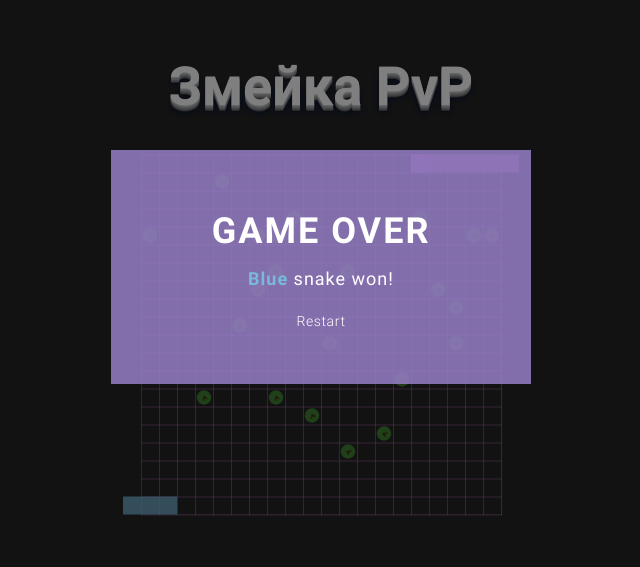
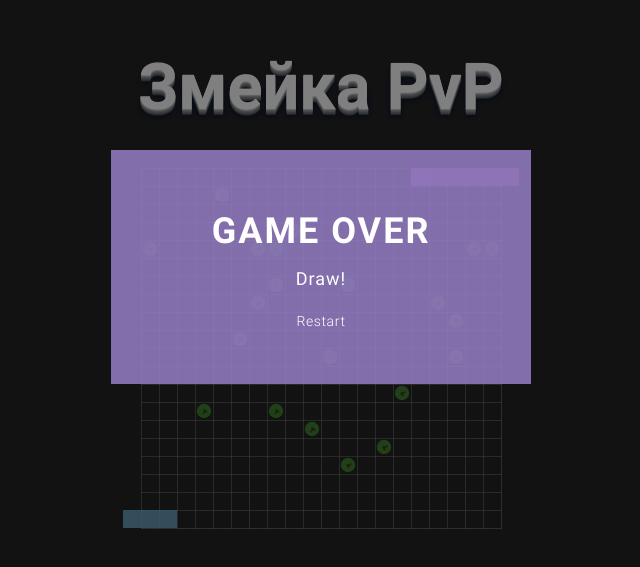
Before and after one commit to ollikkom/course_w, a plain HTML site: page index.html in a window 1280 px wide. Shown: the part 133-700 px from the top of the page, without its empty margins (319-959 px from the left). Drawn offline with Linux system fonts and the light colour scheme.

Commit message:
Draw if both snakes out of area, new grid color :)

```diff
--- a/js/scripts.js
+++ b/js/scripts.js
@@ -159,13 +159,20 @@ class Snake {
         const maxVal = game.areaSize - 1;
         const opponentSnake = this.id === 1 ? game.snake2 : game.snake1;
         const opponentHead = opponentSnake.coords[0];
+        const checkOutOfArea = (head) => head.x[0] < 0 || head.x[0] > maxVal || head.y[0] < 0 || head.y[0] > maxVal;
 
-        const outOfArea = thisHead.x[0] < 0 || thisHead.x[0] > maxVal || thisHead.y[0] < 0 || thisHead.y[0] > maxVal;
+        const thisOutOfArea = checkOutOfArea(thisHead);
+        const opponentOutOfArea = checkOutOfArea(opponentHead);
         const headOnCollision = opponentHead.x[0] == thisHead.x[0] && opponentHead.y[0] == thisHead.y[0];
 
-        if (outOfArea)  {
-            game.gameOver(this.id);
-            return;
+        if (thisOutOfArea)  {
+            if (opponentOutOfArea) {
+                game.gameOver(0);
+                return;
+            } else {
+                game.gameOver(this.id);
+                return;
+            }
         }
         if (headOnCollision) {
             game.gameOver(0);
--- a/less/styles.less
+++ b/less/styles.less
@@ -34,17 +34,17 @@ a {
 }
 h1 {
   color: #FFF;
-  font-size: 60px;
+  font-size: 72px;
   text-shadow: 0px 1px 0 #c7c8ca, 0px 2px 0px #b1b3b6, 0px 3px 0px #9d9fa2, 0px 4px 0px #8a8c8e, 0px 5px 0px #77787b, 0px 6px 0px #636466, 0px 7px 0px #4d4d4f, 0px 8px 7px #001135;
 }
 .gameGrid {
   /*background-color: transparent;*/
   /*background-image: linear-gradient(0deg, transparent 24%, rgba(255, 255, 255, .05) 25%, rgba(255, 255, 255, .05) 26%, transparent 27%, transparent 74%, rgba(255, 255, 255, .05) 75%, rgba(255, 255, 255, .05) 76%, transparent 77%, transparent), linear-gradient(90deg, transparent 24%, rgba(255, 255, 255, .05) 25%, rgba(255, 255, 255, .05) 26%, transparent 27%, transparent 74%, rgba(255, 255, 255, .05) 75%, rgba(255, 255, 255, .05) 76%, transparent 77%, transparent);*/
   background-size: @gridSize @gridSize;
-  background-image: linear-gradient(to right, rgba(220, 119, 208, 0.4) 1px, transparent 1px), linear-gradient(to bottom, rgba(220, 119, 208, 0.4) 1px, transparent 1px);
+  background-image: linear-gradient(to right, rgba(150, 150, 150, 0.4) 1px, transparent 1px), linear-gradient(to bottom, rgba(150, 150, 150, 0.4) 1px, transparent 1px);
   height: 100%;
-  border-right: 1px solid rgba(220, 119, 208, 0.2);
-  border-bottom: 1px solid rgba(220, 119, 208, 0.2);
+  border-right: 1px solid rgba(150, 150, 150, 0.2);
+  border-bottom: 1px solid rgba(150, 150, 150, 0.2);
 }
 
 .gameArea {
```
Also changed, not shown: css/styles.css.
